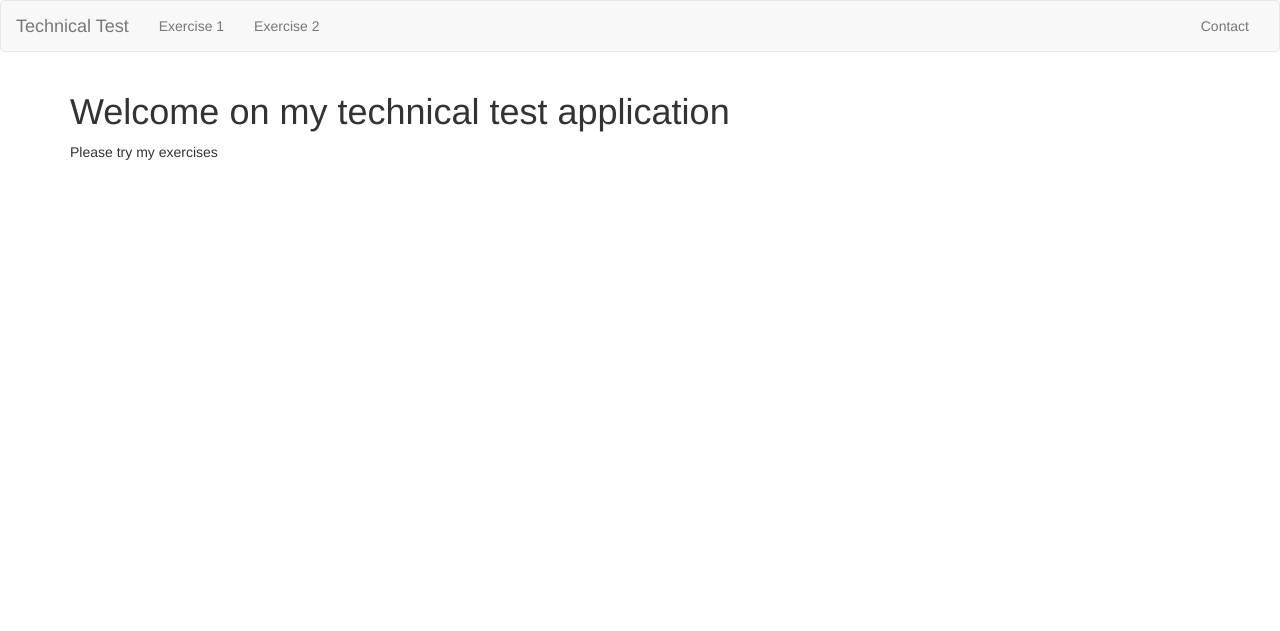
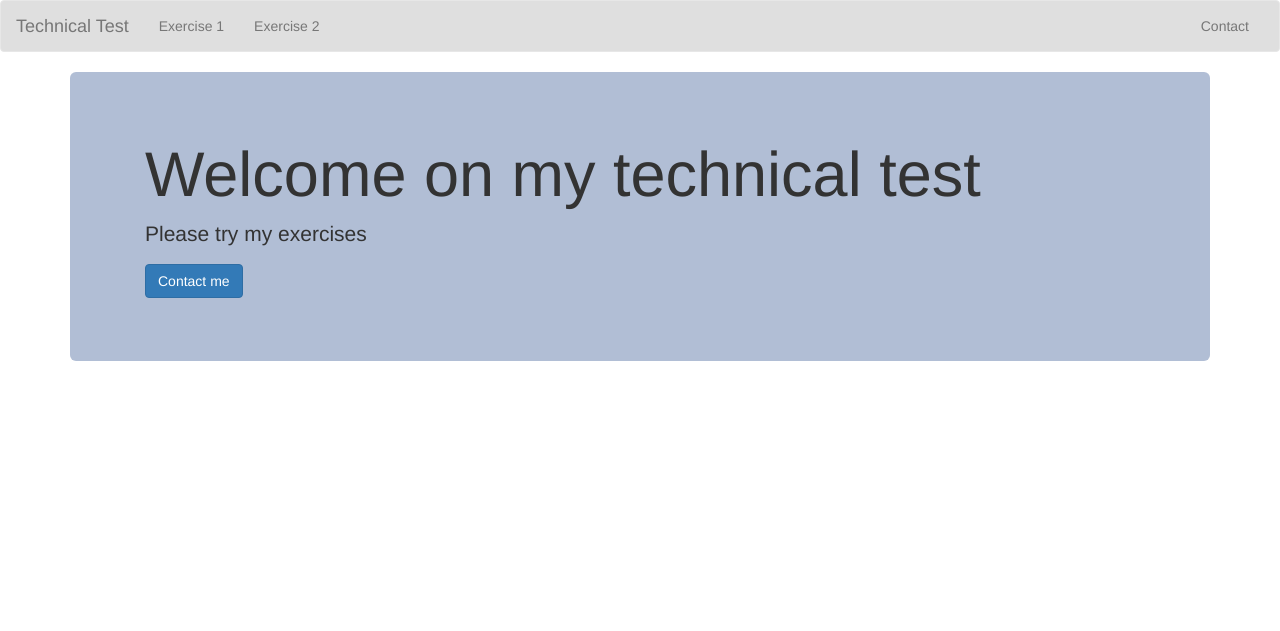
Before and after one commit to mandarine8/Technical-Test-Python, a Flask app: page / in a window 1280 px wide. Shown: the top 631 px of the page. Run offline with Flask 2, Linux system fonts and the light colour scheme; some libraries are stand-ins or nearby versions.

Commit message:
Layout and colors

```diff
--- a/app/static/css/base.css
+++ b/app/static/css/base.css
@@ -7,12 +7,20 @@ body {
   margin-bottom: 60px;
 }
 
+.jumbotron{
+  background-color: #b1bed5;
+}
+
+.navbar{
+  background-color: #dfdfdf;
+}
+
 .footer {
   position: absolute;
   bottom: 0;
   width: 100%;
   height: 60px;
-  background-color: #fafafa;
+  background-color: #f4f3f3;
 }
 
 .footer .container {
@@ -23,3 +31,19 @@ body {
   margin: 20px 0;
   text-align: right;
 }
+
+a{
+  color: #b1bed5;
+}
+
+a:hover{
+  text-decoration: none;
+}
+
+li.h4{
+  color: #b1bed5;
+}
+
+.page-header h1{
+  color: #b1bed5;
+}
--- a/app/templates/contact.html
+++ b/app/templates/contact.html
@@ -26,5 +26,4 @@
     </div>
   </div>
 
-
 {% endblock %}
--- a/app/templates/exercise_1.html
+++ b/app/templates/exercise_1.html
@@ -2,8 +2,10 @@
 {% import 'bootstrap/wtf.html' as wtf %}
 
 {% block app_content %}
-  <h2>Exercise 1: Phrase Reverse</h2>
-  <p>Reverse words of an inputed sentence</p>
+  <div class="page-header">
+    <h1>Exercise 1: <small>Phrase reverse</small></h1>
+    <p>Reverse words of an inputed sentence</p>
+  </div>
 
   <div class="col-md-4">
     {{ wtf.quick_form(form) }}
--- a/app/templates/exercise_2.html
+++ b/app/templates/exercise_2.html
@@ -2,8 +2,10 @@
 {% import 'bootstrap/wtf.html' as wtf %}
 
 {% block app_content %}
-  <h2>Exercise 2: Character splitter</h2>
-  <p>Slice every lign at 10 character maximum</p>
+  <div class="page-header">
+    <h1>Exercise 2: <small>Character splitter</small></h1>
+    <p>Slice every lign at 10 character maximum</p>
+  </div>
 
   <div class="col-md-4">
     {{ wtf.quick_form(form) }}
--- a/app/templates/index.html
+++ b/app/templates/index.html
@@ -1,6 +1,11 @@
 {% extends "base.html" %}
 
 {% block app_content %}
-  <h1>Welcome on my technical test application</h1>
-  <p>Please try my exercises</p>
+  <div class="jumbotron">
+    <div class="container">
+      <h1>Welcome on my technical test</h1>
+      <p>Please try my exercises</p>
+      <p><a class="btn btn-primary" href="{{ url_for('contact') }}" role="button">Contact me</a></p>
+    </div>
+  </div>
 {% endblock %}
```
